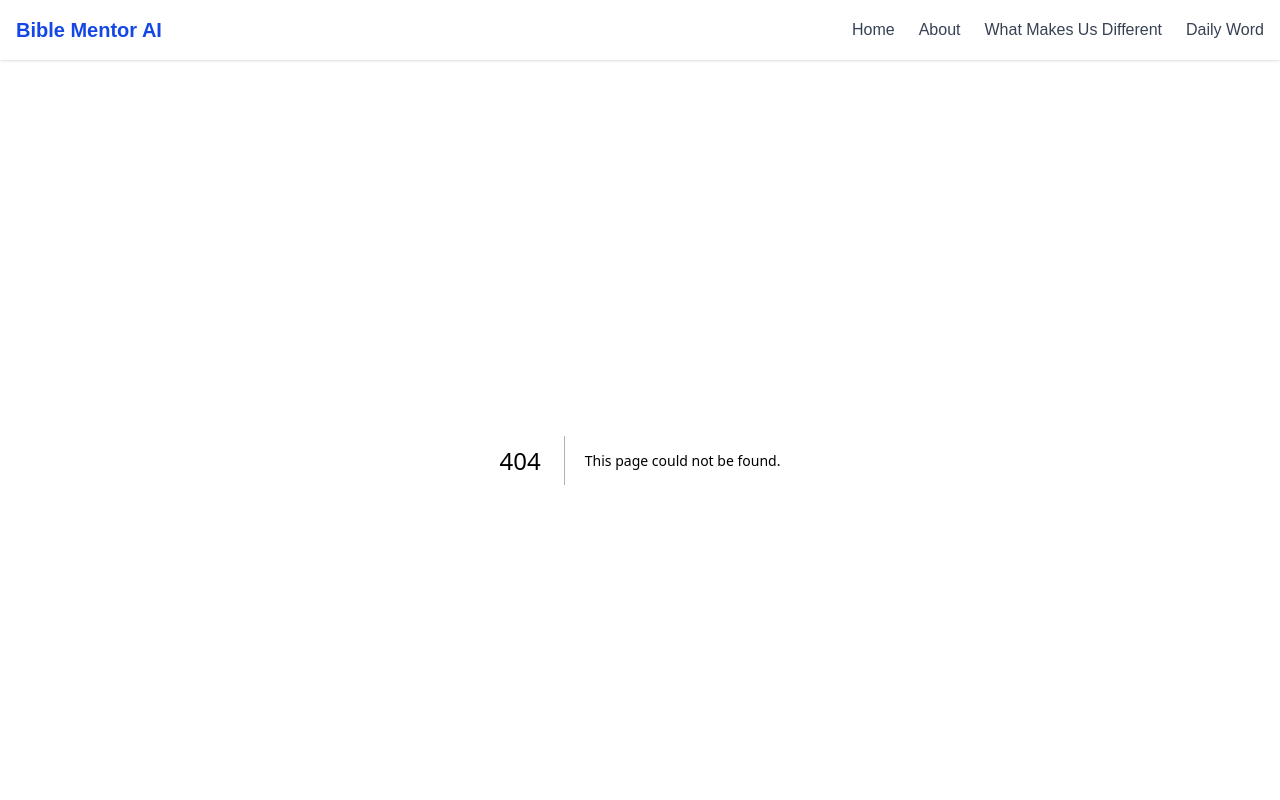
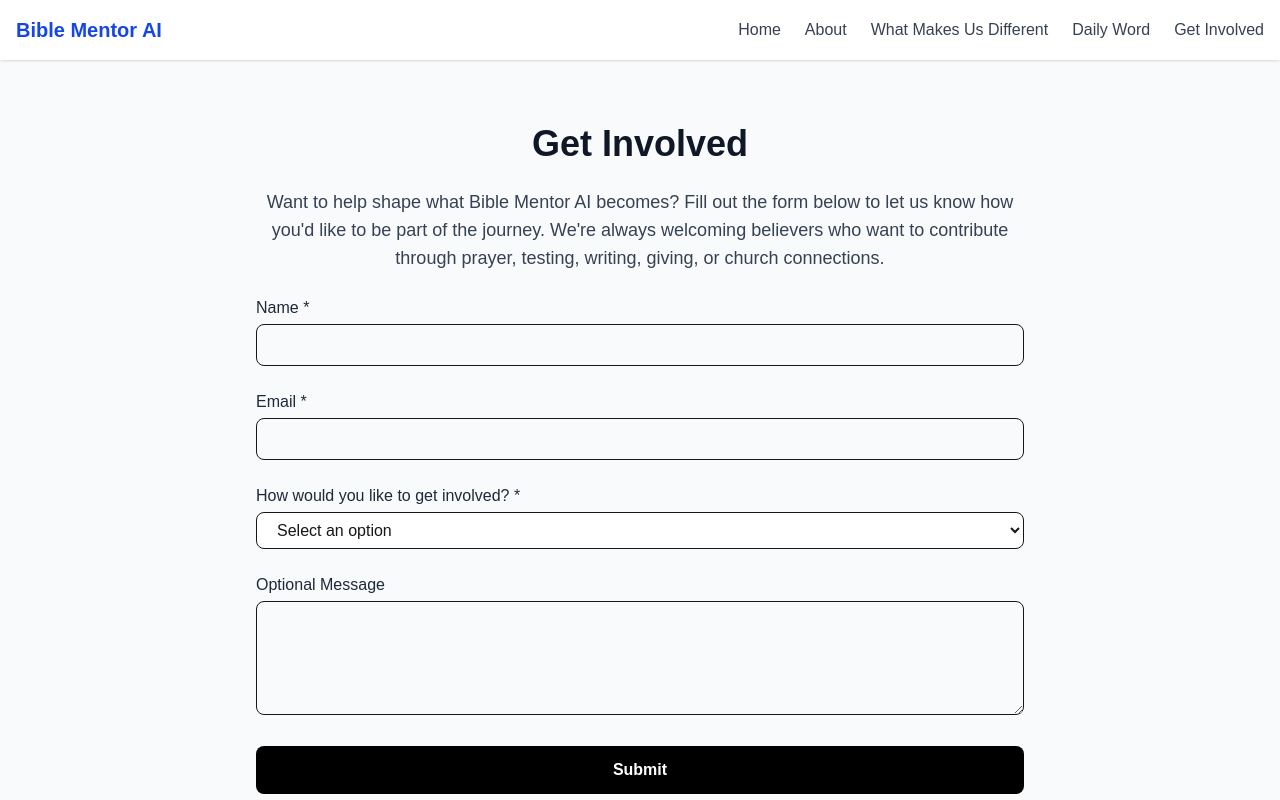
Before and after one commit to houstonmarkw/bible-mentor-ai-frontend, a Next.js app: page /get_involved in a window 1280 px wide. Before the commit this address had no page. Shown: the top 800 px of the page. Built offline with nearby package versions, Linux system fonts and the light colour scheme.

Commit message:
Polish and finalize Get Involved form

```diff
--- a/src/app/components/GetInvolved.jsx
+++ b/src/app/components/GetInvolved.jsx
@@ -1,4 +1,3 @@
-
 import React from "react";
 
 const GetInvolved = () => {
@@ -9,13 +8,15 @@
           Get Involved
         </h2>
         <p className="text-lg text-gray-700 mb-6 text-center">
-          Want to help shape what Bible Mentor AI becomes? Fill out the form below to let us know how you'd like to be part of the journey. We're always welcoming believers who want to contribute through prayer, testing, writing, giving, or church connections.
+          Want to help shape what Bible Mentor AI becomes? Fill out the form below to let us know how you&apos;d like to be part of the journey. We&apos;re always welcoming believers who want to contribute through prayer, testing, writing, giving, or church connections.
         </p>
         <form
           action="https://formspree.io/f/xblgpwao"
           method="POST"
           className="space-y-6"
         >
+          <input type="hidden" name="_subject" value="New Get Involved Submission from BibleMentorAI.org" />
+
           <div>
             <label htmlFor="name" className="block text-gray-800 font-medium">
               Name *
@@ -25,6 +26,7 @@
               id="name"
               name="name"
               required
+              autoComplete="off"
               className="mt-1 w-full px-4 py-2 border rounded-lg focus:outline-none focus:ring-2 focus:ring-black"
             />
           </div>
@@ -38,6 +40,7 @@
               id="email"
               name="_replyto"
               required
+              autoComplete="off"
               className="mt-1 w-full px-4 py-2 border rounded-lg focus:outline-none focus:ring-2 focus:ring-black"
             />
           </div>
--- a/src/app/components/Navbar.tsx
+++ b/src/app/components/Navbar.tsx
@@ -23,6 +23,7 @@
           <a href="#about">About</a>
           <a href="#differentiator">What Makes Us Different</a>
           <Link href="/daily-word">Daily Word</Link>
+          <Link href="/get-involved">Get Involved</Link>
         </nav>
       </div>
       {isOpen && (
@@ -31,6 +32,7 @@
           <a href="#about">About</a>
           <a href="#differentiator">What Makes Us Different</a>
           <Link href="/daily-word">Daily Word</Link>
+          <Link href="/get-involved">Get Involved</Link>
         </div>
       )}
     </header>
--- /dev/null
+++ b/src/app/get_involved/page.tsx
@@ -0,0 +1,6 @@
+'use client';
+import GetInvolved from '../components/GetInvolved';
+
+export default function GetInvolvedPage() {
+  return <GetInvolved />;
+}
```
